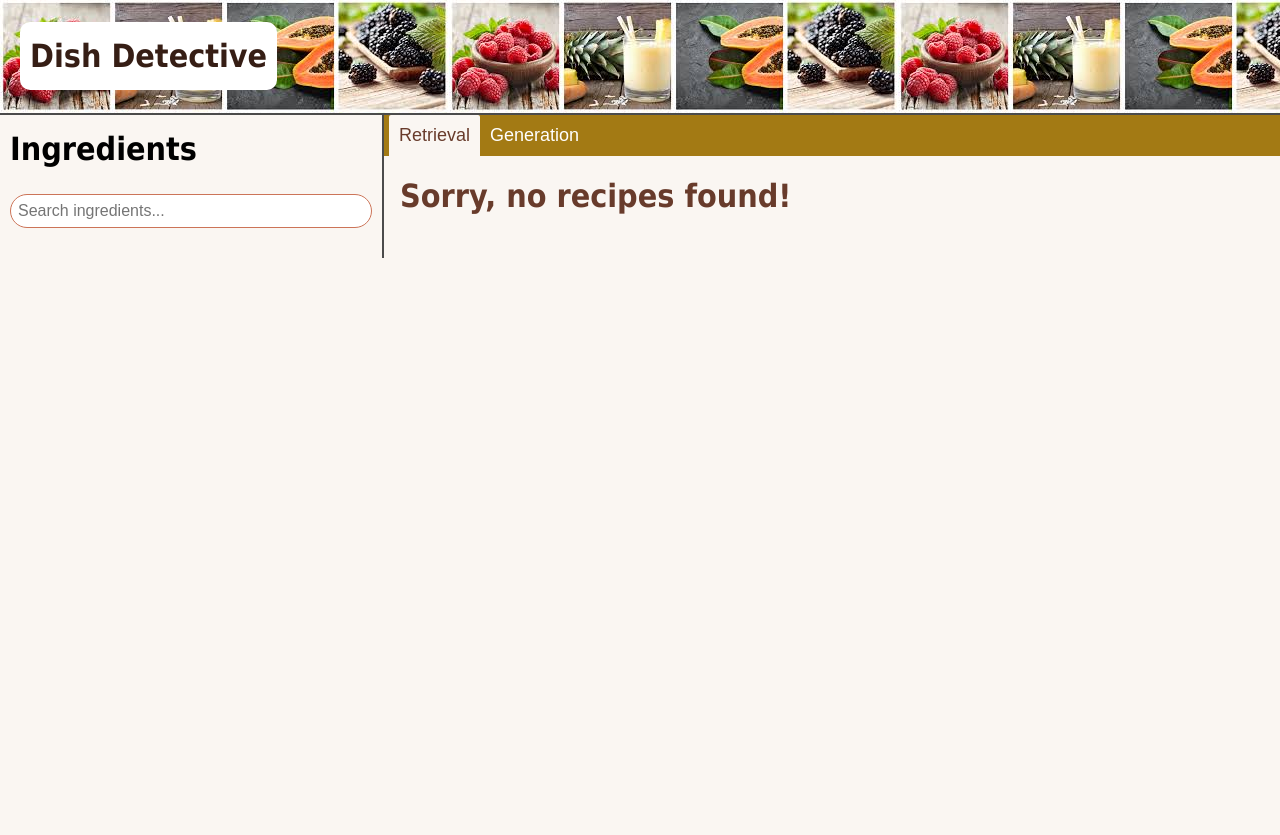
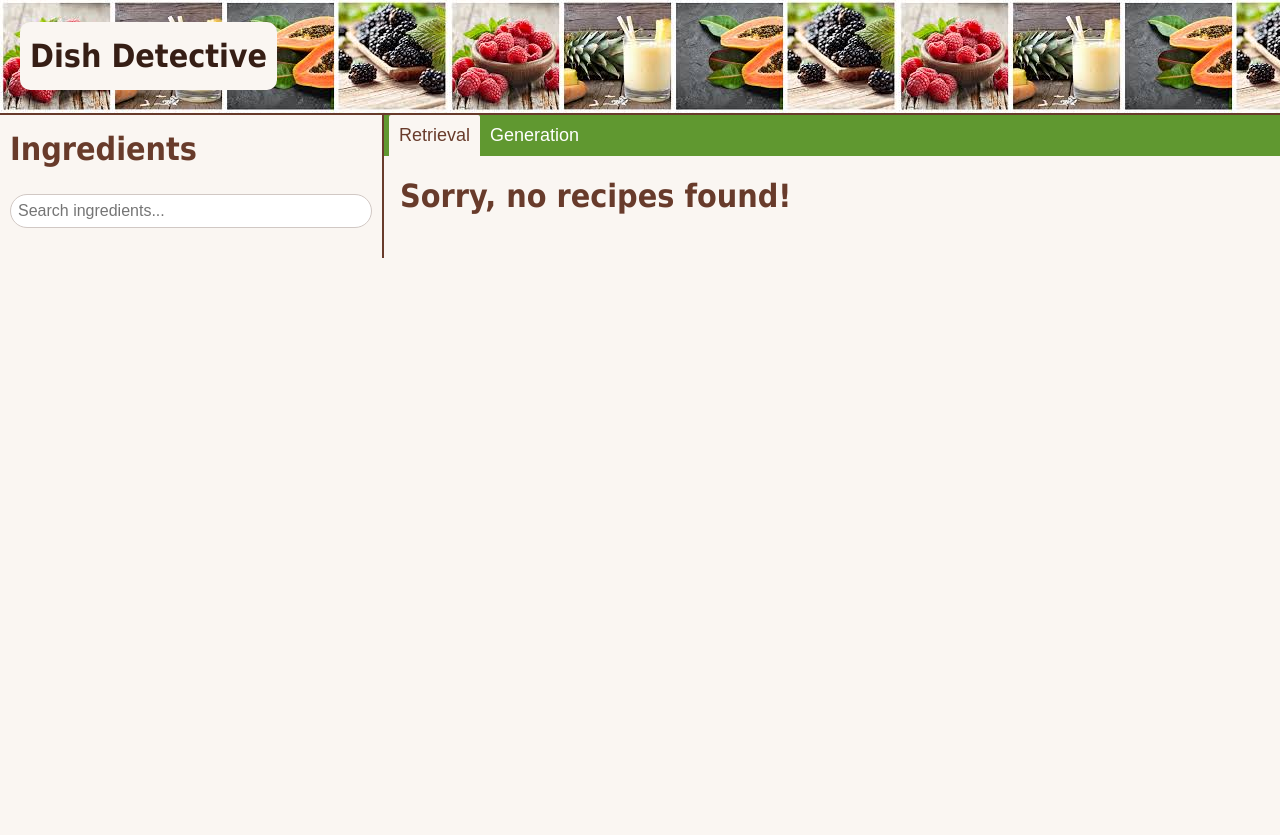
Before and after one commit to PritishWadhwa/IR-Project, a Flask app: page / in a window 1280 px wide. Run offline with Flask 3, Linux system fonts and the light colour scheme; parts of the project's set-up code (start-up, migrations or seed data) failed here and were passed over; some libraries are stand-ins or nearby versions.

Commit message:
color scheme changes again

```diff
--- a/Frontend/static/styles/style.css
+++ b/Frontend/static/styles/style.css
@@ -2,12 +2,20 @@
     --dark-brown:#361e15;
 	--brown: #683B2B;
 	--pink: #D49E8D;
-	--ded: #aa9f8e;
+	--ded: #;
 	--white: #ffffff;
 	--off-white: #FAF6F2;
-	--mustard:  #a37a14;
-	--dark-pink: #cc7458;
+/* 	--mustard:  #a37a14; */
+/* 	--mustard:  #637d21; */
+	--mustard: #609830;
+	--dark-pink: #a04156;
+/* 	--dark-pink: #c63269; */
+/* 	--dark-pink: #9f2c75; */
 	--ded-light: #DED1BD;
+	--border:#d1c8c4;
+	--border-ing:#361e15;
+	--border-button:#361e15;
+	--shadow: #d7cfc6;
 }
 
 
@@ -25,7 +33,7 @@ body {
 .header {
 	background-color: var(--pink);
 	background-image: url('../banner.jpeg');
-	border-bottom: 2px solid #4b4b4b;
+	border-bottom: 2px solid var(--brown);
 
 	align-items: center;
 	padding: 1px;
@@ -36,7 +44,7 @@ body {
 	align-self: center;
 	width: fit-content;
 	padding: 10px;
-	background-color: rgb(255, 255, 255);
+	background-color: var(--off-white);
 	color: var(--dark-brown);
 	border-radius: 10px;
 }
@@ -210,7 +227,7 @@ body {
 	width: 100%;
 	padding: 7px;
 	font-size: 16px;
-	border: 1px solid var(--dark-pink);
+	border: 1px solid var(--border);
 	border-radius: 20px;
 	box-sizing: border-box;
 }
--- a/Frontend/templates/index.html
+++ b/Frontend/templates/index.html
@@ -30,8 +30,8 @@
 
         <div class="page page1">
 
-            <div class="content" style = "border-right: 2px solid #4b4b4b;">
-                <h1 style = 'color: black;'>Ingredients</h1>
+            <div class="content" style = "border-right: 2px solid var(--brown);">
+                <h1 style = 'color: var(--brown);'>Ingredients</h1>
                 <div class="search">
                     <input type="text"
                            id="search-input"
```
Also changed, not shown: other parts of Frontend/static/styles/style.css (+41 -27 lines).
